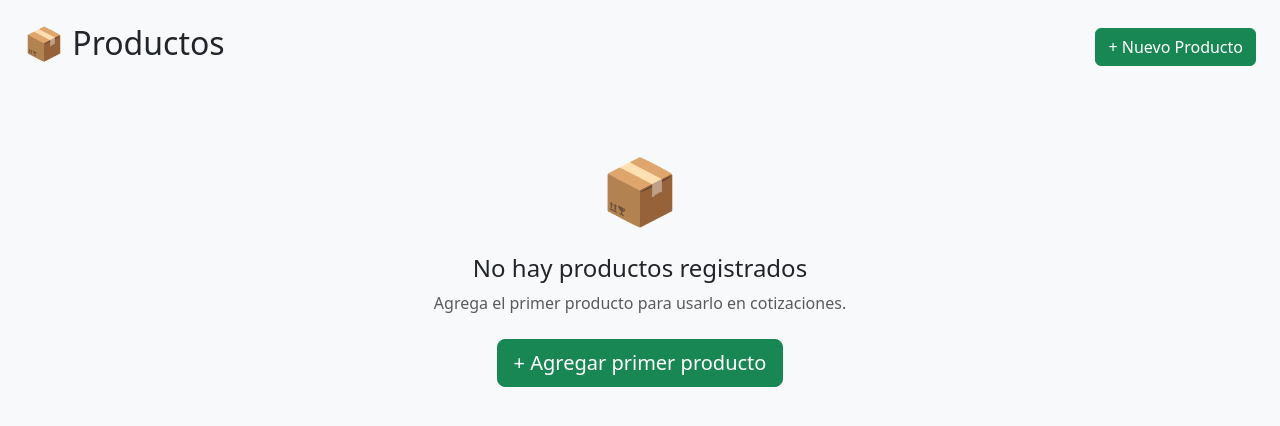
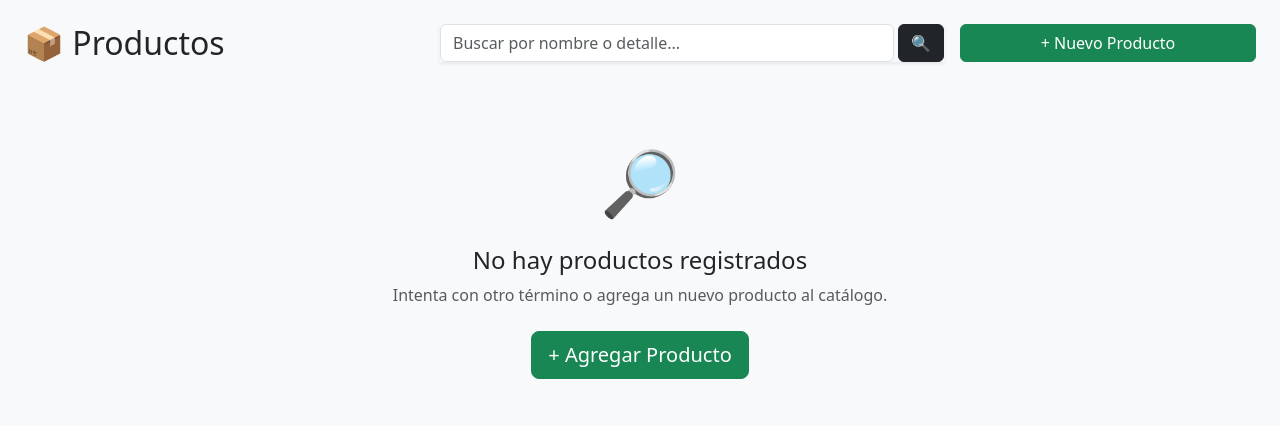
Before and after one commit to YonAnn99/Acrylitec, a Django app: page /productos/ in a window 1280 px wide. Shown: the part 62-488 px from the top of the page. Run offline with Django 5.2, Linux system fonts and the light colour scheme; data that the repository does not hold is empty; some libraries are stand-ins or nearby versions.

Commit message:
Fix: Barra de Busqueda Productos

```diff
--- a/gestion/templates/gestion/productos_list.html
+++ b/gestion/templates/gestion/productos_list.html
@@ -1,37 +1,61 @@
 {% extends 'gestion/base.html' %}
 
 {% block content %}
-<div class="d-flex justify-content-between align-items-center mb-4">
-    <h2>📦 Productos</h2>
-    <a href="{% url 'crear_producto' %}" class="btn btn-success">+ Nuevo Producto</a>
+<!-- Cabecera Responsiva con Buscador -->
+<div class="row g-3 mb-4 align-items-center">
+    <div class="col-12 col-md-4">
+        <h2 class="mb-0">📦 Productos</h2>
+    </div>
+
+    <!-- Barra de Búsqueda -->
+    <div class="col-12 col-md-5">
+        <form method="GET" action="{% url 'lista_productos' %}" class="d-flex shadow-sm">
+            <input type="text" name="q" class="form-control"
+                   placeholder="Buscar por nombre o detalle..." value="{{ query|default:'' }}">
+            <button type="submit" class="btn btn-dark ms-1">🔍</button>
+            {% if query %}
+                <a href="{% url 'lista_productos' %}" class="btn btn-outline-secondary ms-1">✕</a>
+            {% endif %}
+        </form>
+    </div>
+
+    <div class="col-12 col-md-3 text-md-end">
+        <a href="{% url 'crear_producto' %}" class="btn btn-success w-100 w-md-auto">+ Nuevo Producto</a>
+    </div>
 </div>
 
 {% if productos %}
 <div class="row g-4">
     {% for prod in productos %}
-    <div class="col-md-3">
-        <div class="card shadow-sm h-100">
+    <!-- col-12 para móvil (una sola tarjeta ancha) y col-md-3 para PC -->
+    <div class="col-12 col-md-3">
+        <div class="card shadow-sm h-100 border-0">
             {% if prod.foto %}
             <img src="/media/{{ prod.foto }}" class="card-img-top"
-                 style="height:180px; object-fit:cover;" alt="{{ prod.nombre }}">
+                 style="height:200px; object-fit:cover;" alt="{{ prod.nombre }}">
             {% else %}
-            <div class="d-flex align-items-center justify-content-center bg-light"
-                 style="height:180px; font-size:3rem;">🔷</div>
+            <div class="d-flex align-items-center justify-content-center bg-light text-primary"
+                 style="height:200px; font-size:3.5rem;">🔷</div>
             {% endif %}
+
             <div class="card-body d-flex flex-column">
-                <h5 class="card-title mb-1">{{ prod.nombre }}</h5>
-                <p class="text-muted small mb-2">{{ prod.detalle|default:"Sin descripción" }}</p>
+                <h5 class="card-title fw-bold mb-1">{{ prod.nombre }}</h5>
+                <p class="text-muted small mb-3">{{ prod.detalle|default:"Sin descripción técnica"|truncatechars:80 }}</p>
+
                 <div class="mt-auto">
-                    {% if prod.precio_fijo %}
-                        <span class="badge bg-primary fs-6 mb-3">💰 Precio fijo: ${{ prod.precio_fijo }}</span>
-                    {% else %}
-                        <span class="badge bg-success fs-6 mb-3">{{ prod.porcentaje_utilidad }}% utilidad</span>
-                    {% endif %}
+                    <div class="mb-3">
+                        {% if prod.precio_fijo %}
+                            <span class="badge rounded-pill bg-primary px-3">💰 ${{ prod.precio_fijo }} (Fijo)</span>
+                        {% else %}
+                            <span class="badge rounded-pill bg-success px-3">{{ prod.porcentaje_utilidad }}% utilidad</span>
+                        {% endif %}
+                    </div>
+
                     <div class="d-flex gap-2">
                         <a href="{% url 'editar_producto' prod.id_producto %}"
-                           class="btn btn-sm btn-outline-dark flex-fill">✏️ Editar</a>
+                           class="btn btn-sm btn-outline-dark flex-fill py-2">✏️ Editar</a>
                         <a href="{% url 'eliminar_producto' prod.id_producto %}"
-                           class="btn btn-sm btn-outline-danger flex-fill">🗑️ Eliminar</a>
+                           class="btn btn-sm btn-outline-danger flex-fill py-2">🗑️ Eliminar</a>
                     </div>
                 </div>
             </div>
@@ -41,10 +65,21 @@
 </div>
 {% else %}
 <div class="text-center py-5">
-    <div style="font-size:4rem;">📦</div>
-    <h4 class="mt-3">No hay productos registrados</h4>
-    <p class="text-muted">Agrega el primer producto para usarlo en cotizaciones.</p>
-    <a href="{% url 'crear_producto' %}" class="btn btn-success btn-lg mt-2">+ Agregar primer producto</a>
+    <div style="font-size:4rem;">🔎</div>
+    <h4 class="mt-3">{% if query %}No se encontraron resultados para "{{ query }}"{% else %}No hay productos registrados{% endif %}</h4>
+    <p class="text-muted">Intenta con otro término o agrega un nuevo producto al catálogo.</p>
+    <a href="{% url 'crear_producto' %}" class="btn btn-success btn-lg mt-2">+ Agregar Producto</a>
 </div>
 {% endif %}
+
+<style>
+    /* Mejora visual para las cards */
+    .card { transition: transform 0.2s; }
+    .card:hover { transform: translateY(-5px); }
+
+    /* Ajuste para móviles: los botones ocupan todo el ancho si es necesario */
+    @media (max-width: 576px) {
+        .btn-sm { font-size: 0.9rem; }
+    }
+</style>
 {% endblock %}
--- a/gestion/views.py
+++ b/gestion/views.py
@@ -342,8 +342,20 @@ def eliminar_material(request, id):
 # ─────────────────────────────────────────
 
 def lista_productos(request):
-    return render(request, 'gestion/productos_list.html',
-                  {'productos': Productos.objects.all()})
+    query = request.GET.get('q', '')  # Captura el texto del buscador
+    productos = Productos.objects.all()
+
+    if query:
+        # Filtra por nombre o detalle (ignora mayúsculas/minúsculas)
+        productos = productos.filter(
+            Q(nombre__icontains=query) |
+            Q(detalle__icontains=query)
+        )
+
+    return render(request, 'gestion/productos_list.html', {
+        'productos': productos,
+        'query': query
+    })
 
 
 def crear_producto(request):
```
